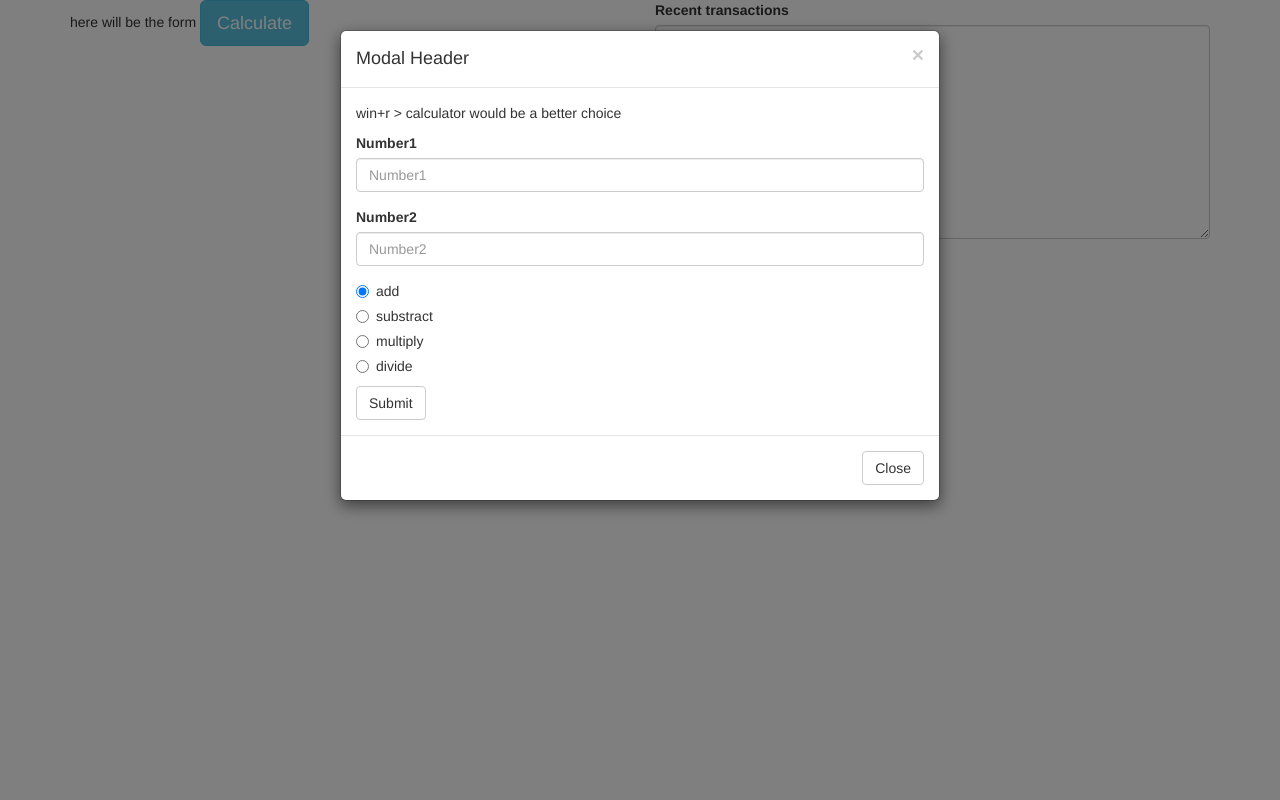
After one commit to avictor0826/Api, a Flask app: template templates/st_with_modal.html in a window 1280 px wide, after a click on "Calculate". The commit adds this page. Run offline with Flask 2, Linux system fonts and the light colour scheme; the template is opened without the code that fills it, so the values that code supplies are empty; some libraries are stand-ins or nearby versions.

Commit message:
calc app

```diff
--- a/app.py
+++ b/app.py
@@ -30,16 +30,7 @@ def stream():
     cc = generate()
     return Response(stream_with_context(stream_template('justst.html', fdd = cc)))
 
-@app.route('/stream')
-def streamed_response():
-    def generate():
-       with open(fileis, "r") as f:
-           while True:
-               content = f.readline()
-               yield content
-    return Response(stream_with_context(generate()))
-
-f=open("text.txt","w+")
+f=open(fileis,"w+")
 f.close()
 
 @app.route("/multi", methods=['GET', 'POST'])
@@ -70,7 +61,7 @@ def divide():
     number1 = request.args.get("number1")
     number2 = request.args.get("number2")
     val=int(number1) / int(number2)
-    my=str(number1)+" / "+str(number2)+" = "+str(val)
+    my=str(number1)+" / "+str(number2)+" = "+str(val) + "\n"
     f=open("text.txt","a+")
     f.write(my)
     return jsonify({ "result": val})
@@ -81,11 +72,11 @@ def sub():
     number1 = request.args.get("number1")
     number2 = request.args.get("number2")
     val=int(number1) - int(number2)
-    my=str(number1)+" - "+str(number2)+" = "+str(val)
+    my=str(number1)+" - "+str(number2)+" = "+str(val) + "\n"
     f=open("text.txt","a+")
     f.write(my)
     return jsonify({ "result": val})
 
 
 if __name__=='__main__':
-    app.run(host='0.0.0.0',debug=True,threaded=True)
+    app.run(host='0.0.0.0',debug=True)
--- /dev/null
+++ b/templates/st_with_modal.html
@@ -0,0 +1,113 @@
+<!DOCTYPE html>
+<html lang="en">
+<head>
+  <title>stupid calculator</title>
+  <meta charset="utf-8">
+  <meta name="viewport" content="width=device-width, initial-scale=1">
+  <link rel="stylesheet" href="https://maxcdn.bootstrapcdn.com/bootstrap/3.4.0/css/bootstrap.min.css">
+  <script src="https://ajax.googleapis.com/ajax/libs/jquery/3.4.1/jquery.min.js"></script>
+  <script src="https://maxcdn.bootstrapcdn.com/bootstrap/3.4.0/js/bootstrap.min.js"></script>
+</head>
+<body>
+
+<div class="modal fade" id="calculate" role="dialog">
+    <div class="modal-dialog">
+
+      <!-- Modal content-->
+      <div class="modal-content">
+        <div class="modal-header">
+          <button type="button" class="close" data-dismiss="modal">&times;</button>
+          <h4 class="modal-title">Modal Header</h4>
+        </div>
+        <div class="modal-body">
+          <p>win+r > calculator would be a better choice</p>
+                  <form role="form" id="calculateform" >
+                  <div class="form-group">
+                    <label for="number1">Number1</label>
+                      <input type="text" class="form-control" name="number1"
+                      id="number1" placeholder="Number1"/>
+                  </div>
+                  <div class="form-group">
+                    <label for="number2">Number2</label>
+                      <input type="text" class="form-control" name="number2"
+                          id="number2" placeholder="Number2"/>
+                  </div>
+                  <div class="radio">
+                    <label><input type="radio" name="op" checked value="add">add</label>
+                  </div>
+                  <div class="radio">
+					<label><input type="radio" name="op" value="sub">substract</label>
+                  </div>
+                  <div class="radio">
+					<label><input type="radio" name="op" value="multi">multiply</label>
+                  </div>
+                  <div class="radio">
+					<label><input type="radio" name="op" value="divide">divide</label>
+                  </div>
+
+                  <button type="submit" class="btn btn-default" >Submit</button>
+                </form>
+        </div>
+        <div class="modal-footer">
+          <button type="button" class="btn btn-default" data-dismiss="modal">Close</button>
+        </div>
+      </div>
+
+    </div>
+  </div>
+<script>
+$(function(){
+    $('#calculateform').on('submit', function(e){
+        e.preventDefault();
+	//var radiovals = document.forms["calculateform"]["op"];
+        //var op = document.forms["calculateform"]["op"].value;
+        $.ajax({
+            url: '/'+document.forms["calculateform"]["op"].value, //this is the submit URL
+            type: 'GET', //or POST
+            data: $('#calculateform').serialize(),
+            success: function(data){
+                 alert('api invoked; result='+data.result)
+            }
+        });
+    });
+});
+</script>
+
+
+<div class="container" id="container">
+    <div class="row">
+        <div class="col-xs-6">
+            here will be the form
+                        <button type="button" class="btn btn-info btn-lg" data-toggle="modal" data-target="#calculate">Calculate</button>
+        </div>
+<div class="col-xs-6 form-group green-border-focus">
+  <label>Recent transactions</label>
+  <textarea class="form-control" rows="10" id="outlog"></textarea>
+        </div>
+    </div>
+</div>
+</body>
+<script>
+    //var output = document.getElementById('outlog');
+    var output = document.getElementById('container').getElementsByClassName('row')[0].getElementsByClassName('col-xs-6')[1].getElementsByClassName('form-control')[0];
+    //.getElementsByClassName('row')[0].getElementsByClassName("col-xs-6")[1].getElementById("outlog");
+    var xhr = new XMLHttpRequest();
+    xhr.open('GET', '{{ url_for('stream') }}');
+    xhr.send();
+
+    setInterval(function() {
+        //output.textContent = xhr.responseText;
+        console.log(xhr.responseText.split('\n').length);
+        var l = xhr.responseText.split('\n').length;
+		if (l > 10)
+		{
+			output.textContent = xhr.responseText.split('\n').slice(l-11,l).join('\n');
+		}
+		else
+		{
+			output.textContent = xhr.responseText;
+		}
+    }, 500);
+</script>
+
+</html>
```
Also changed, not shown: templates/st.html (+1 -65 lines), text.txt (deleted, +0 -24 lines).
